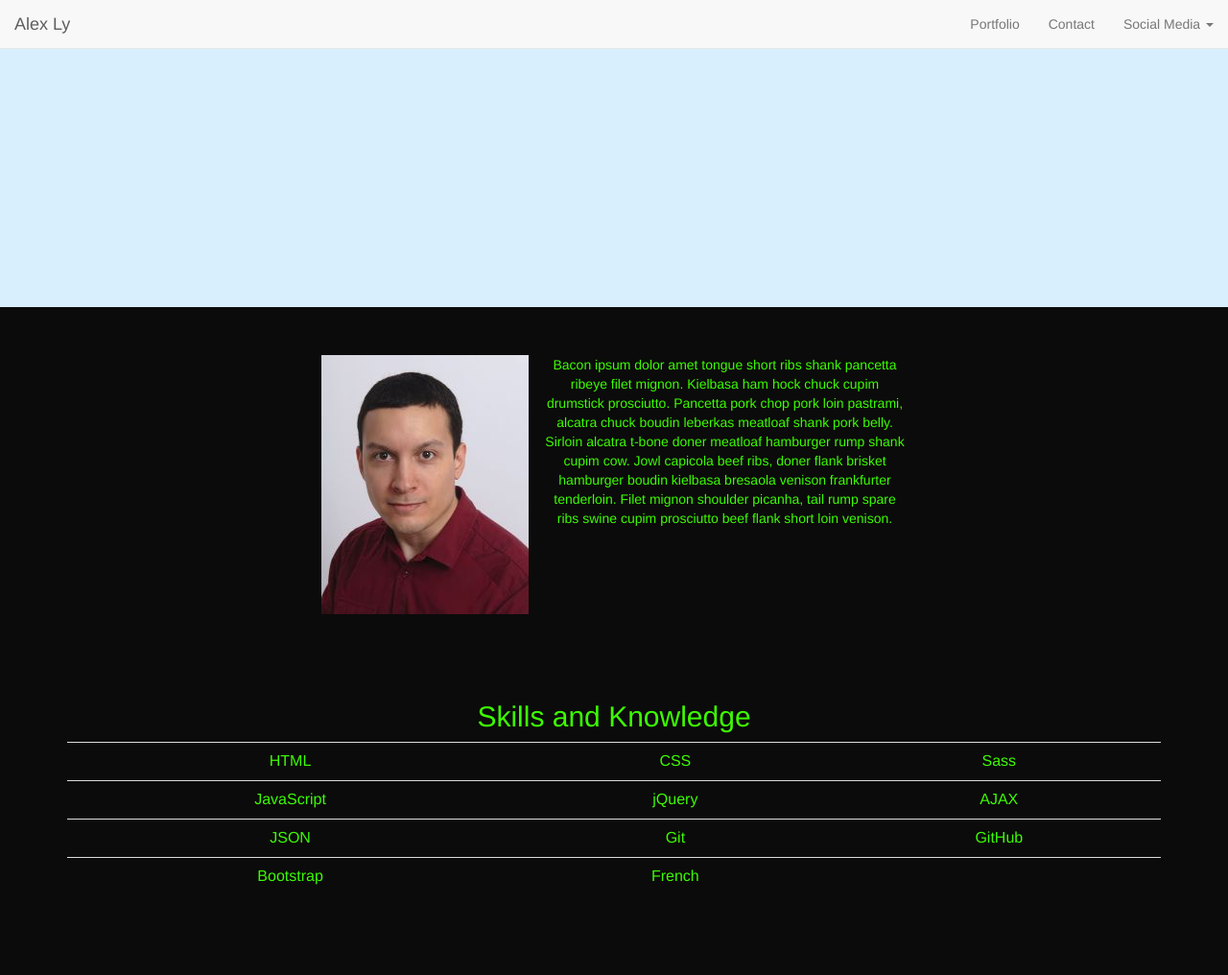
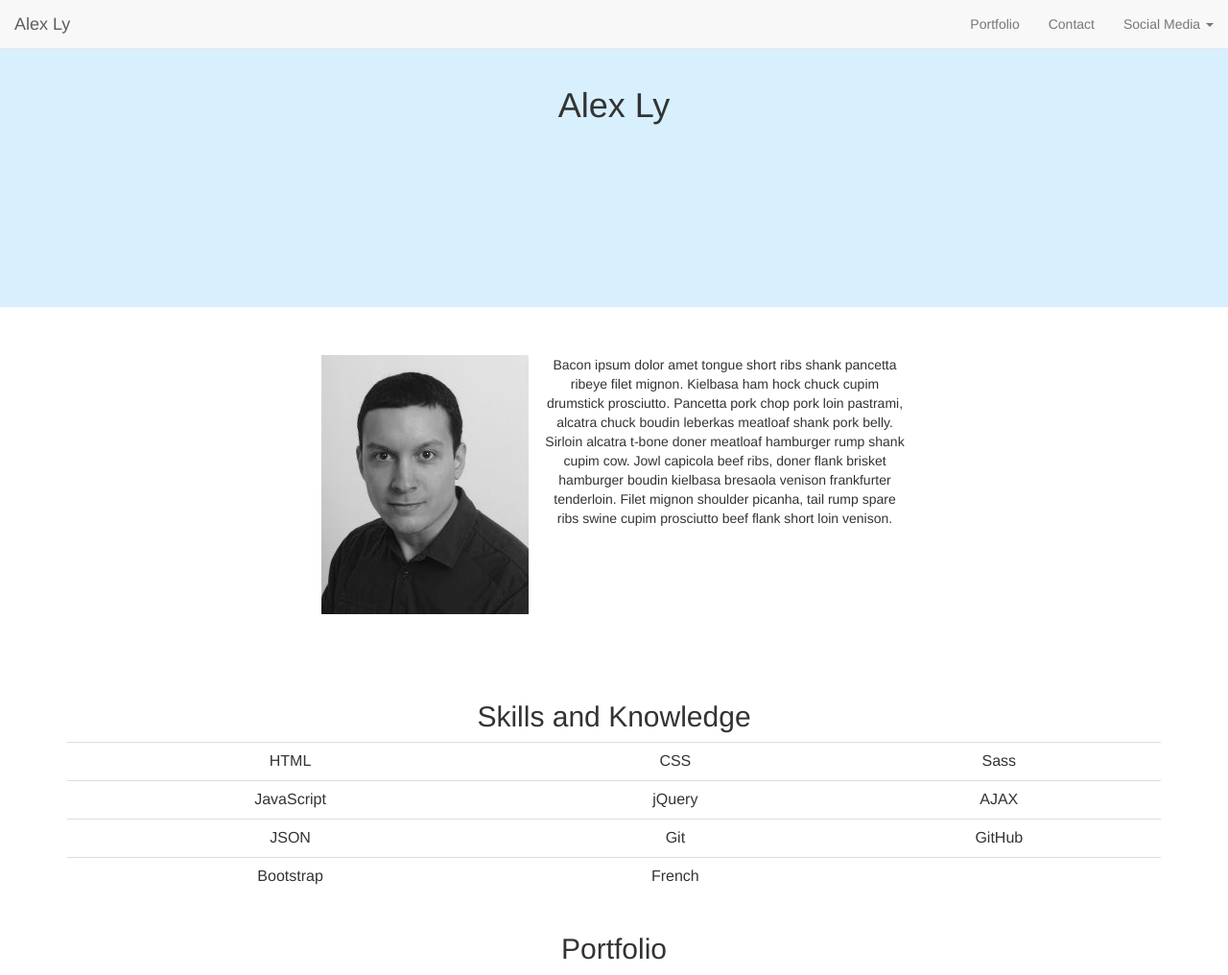
Before and after one commit to alex-B-Ly/Portfolio, a PHP site: page / in a window 1280 px wide. Shown: the whole page at 96% size. Before the commit the page ends 922 px from the top, so only its background shows below. Run offline with PHP 8.4, Linux system fonts and the light colour scheme; some libraries are stand-ins or nearby versions.

Commit message:
added some grayscale awesomeness.  Too bad IE users won't get to see the effect.

```diff
--- a/css/style.css
+++ b/css/style.css
@@ -8,10 +8,6 @@
 /* Fonts */
 /* MIXINS */
 /* BASE */
-body {
-  background: #0B0B0B;
-  color: #3DFB02; }
-
 /* MODULES files */
 /* SECTIONS */
 /* alex-intro */
@@ -37,6 +33,17 @@ header {
   height: 40%;
   background: #D8EFFD; }
 
+.intro-pic {
+  filter: gray;
+  filter: grayscale(1);
+  -webkit-filter: grayscale(1);
+  transition: all 1.7s; }
+
+.intro-pic:hover {
+  filter: none;
+  filter: grayscale(0);
+  -webkit-filter: grayscale(0); }
+
 /* FOOTER */
 
 /*# sourceMappingURL=style.css.map */
--- a/index.html
+++ b/index.html
@@ -48,8 +48,8 @@
 	<header>
 		<div class="container-fluid">
 			<div class="row">
-				<div class="col-xs-12">
-
+				<div class="col-xs-12 text-center">
+					<h1>Alex Ly</h1>
 				</div>
 			</div>
 		</div>
@@ -59,7 +59,7 @@
 		<div class="container-fluid">
 			<div class="row text-center">
 				<div class="col-xs-12 col-md-6 col-md-offset-3">
-					<img class="intro-pic" src="img/alex.jpg" alt="alex's picture">
+					<img class="intro-pic" src="img/alex.jpg" alt="alex's picture" title="IT'S BACON!!!">
 					<p class="intro-description">Bacon ipsum dolor amet tongue short ribs shank pancetta ribeye filet mignon. Kielbasa ham hock chuck cupim drumstick prosciutto. Pancetta pork chop pork loin pastrami, alcatra chuck boudin leberkas meatloaf shank pork belly. Sirloin alcatra t-bone doner meatloaf hamburger rump shank cupim cow.
 
 Jowl capicola beef ribs, doner flank brisket hamburger boudin kielbasa bresaola venison frankfurter tenderloin. Filet mignon shoulder picanha, tail rump spare ribs swine cupim prosciutto beef flank short loin venison.</p>
@@ -103,7 +103,12 @@ Jowl capicola beef ribs, doner flank brisket hamburger boudin kielbasa bresaola
 	<section class="portfolio">
 		<div class="container-fluid">
 			<!-- projects will go here -->
-			<div class="row"></div>
+			<div class="row text-center">
+				<h2>Portfolio</h2>
+			</div>
+			<div class="row">
+				<div class="col-xs-12 col-sm-12 col-md-6 col-lg-4"></div>
+			</div>
 		</div>
 	</section>
 
--- a/scss/base/_base.scss
+++ b/scss/base/_base.scss
@@ -1,7 +1,7 @@
 /* BASE */
 body{
-	background: #0B0B0B;
-	color: #3DFB02;
+	// background: #0B0B0B;
+	// color: #3DFB02;
 	// This pattern is downloaded from www.subtlepatterns.com
  // If you need more, that's where to get'em.
 }
--- a/scss/layout/_header.scss
+++ b/scss/layout/_header.scss
@@ -4,3 +4,16 @@ header{
 	height: 40%;
 	background: $light-back;
 }
+
+.intro-pic{
+	filter: gray;
+	filter: grayscale(1);
+	-webkit-filter: grayscale(1);
+	transition: all 1.7s;
+}
+
+.intro-pic:hover{
+	filter: none;
+	filter: grayscale(0);
+	-webkit-filter: grayscale(0);
+}
```
Also changed, not shown: 1 other file.
